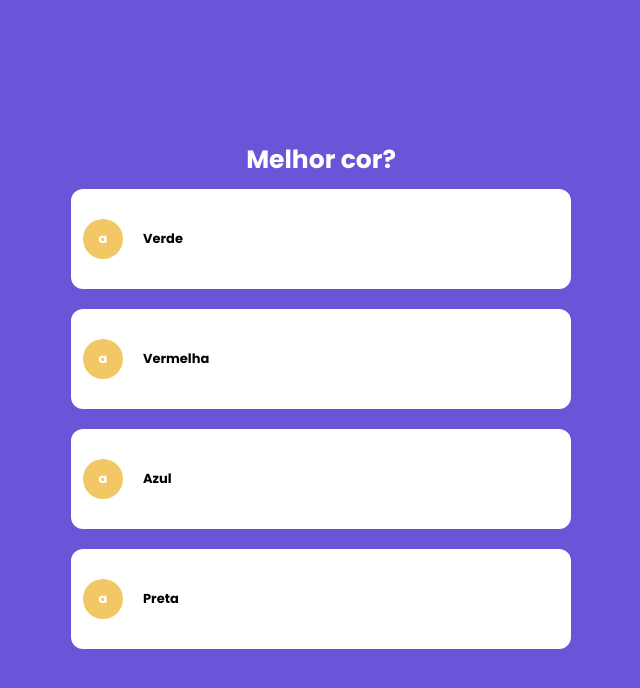
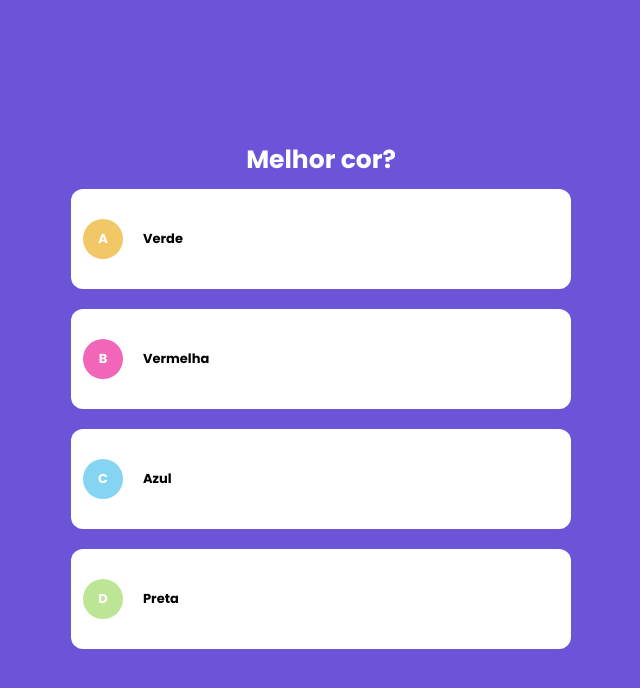
Before and after one commit to ednosmab/quiz, a Next.js app: page / in a window 1280 px wide. Shown: the top 688 px of the page, without its empty margins (319-959 px from the left). Built offline with nearby package versions, Linux system fonts and the light colour scheme.

Commit message:
incluindo de forma dinâmica a corda de fundo da letra da resposta

```diff
--- a/components/Questao.tsx
+++ b/components/Questao.tsx
@@ -3,6 +3,12 @@
 import Enunciado from "./Enunciado"
 import Resposta from "./Resposta"
 
+const letras = [
+    {valor: "A", cor: "#F2C866"},
+    {valor: "B", cor: "#F266BA"},
+    {valor: "C", cor: "#85D4F2"},
+    {valor: "D", cor: "#BCE596"},
+]
 interface QuestaoProps {
     valor: QuestaoModel
 }
@@ -16,8 +22,8 @@
                 key={i}
                 valor={resposta}
                 indice={i}
-                letra="a"
-                corFundoLetra="#f2c866"
+                letra={letras[i].valor}
+                corFundoLetra={letras[i].cor}
             />
         })
     }
```
